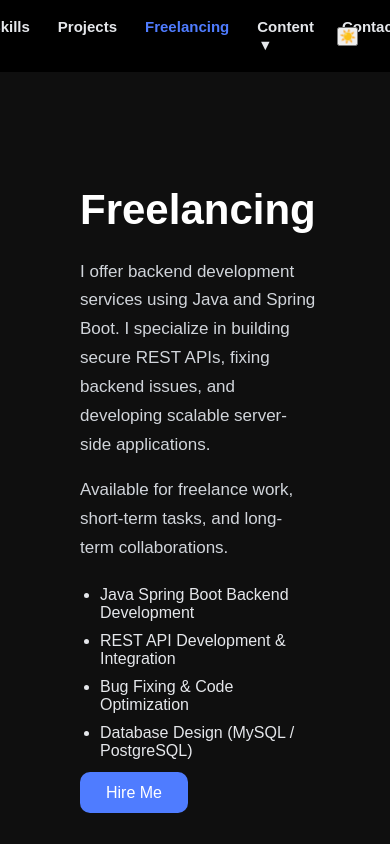
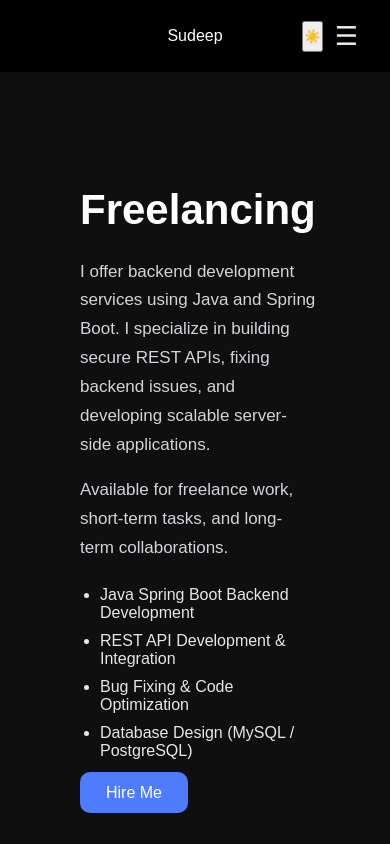
Before and after one commit to sudeepyadav-dev/portfolio, a React (Vite) app: page /freelancing in a window 390 px wide. Shown: the top 844 px of the page. Built offline with nearby package versions, Linux system fonts and the light colour scheme.

Commit message:
Add mobile hamburger navbar

```diff
--- a/src/App.css
+++ b/src/App.css
@@ -449,3 +449,64 @@
     font-size: 32px;
   }
 }
+
+
+/* =====================================================
+   📱 MOBILE HAMBURGER NAVBAR (ONLY MOBILE)
+   ===================================================== */
+
+/* Hamburger button (hidden on desktop) */
+.hamburger {
+  display: none;
+  font-size: 26px;
+  background: none;
+  border: none;
+  color: var(--nav-text);
+  cursor: pointer;
+}
+
+/* Mobile menu container */
+.mobile-menu {
+  display: none;
+}
+
+/* ===============================
+   MOBILE ONLY
+   =============================== */
+@media (max-width: 768px) {
+
+  /* Hide desktop nav links */
+  .desktop-nav {
+    display: none;
+  }
+
+  /* Show hamburger icon */
+  .hamburger {
+    display: block;
+  }
+
+  /* Mobile dropdown menu */
+  .mobile-menu {
+    display: flex;
+    flex-direction: column;
+    position: absolute;
+    top: 72px; /* navbar height */
+    left: 0;
+    width: 100%;
+    background: var(--nav-bg);
+    padding: 16px 0;
+    z-index: 999;
+  }
+
+  .mobile-menu a {
+    padding: 14px 24px;
+    color: var(--nav-text);
+    text-decoration: none;
+    font-size: 16px;
+    font-weight: 600;
+  }
+
+  .mobile-menu a:hover {
+    background: rgba(255, 255, 255, 0.08);
+  }
+}
--- a/src/components/Navbar.jsx
+++ b/src/components/Navbar.jsx
@@ -4,18 +4,20 @@ import { NavLink } from "react-router-dom";
 function Navbar() {
 
   /* ===============================
-     THEME STATE (light / dark)
+     THEME STATE
      =============================== */
   const [theme, setTheme] = useState("dark");
 
   /* ===============================
-     DROPDOWN STATE
+     DESKTOP CONTENT DROPDOWN
      =============================== */
   const [openContent, setOpenContent] = useState(false);
 
   /* ===============================
-     APPLY THEME ON <html>
+     MOBILE MENU STATE
      =============================== */
+  const [mobileOpen, setMobileOpen] = useState(false);
+
   useEffect(() => {
     document.documentElement.setAttribute("data-theme", theme);
   }, [theme]);
@@ -24,19 +26,21 @@ function Navbar() {
     <header className="nav-wrapper">
 
       {/* ===============================
-          NAV LINKS
+          LOGO / NAME
          =============================== */}
-      <nav className="nav-pill">
+      <div className="nav-logo">Sudeep</div>
 
-        {/* MAIN LINKS */}
+      {/* ===============================
+          DESKTOP NAVBAR
+         =============================== */}
+      <nav className="nav-pill desktop-nav">
+
         <NavLink to="/" end>Home</NavLink>
         <NavLink to="/skills">Skills</NavLink>
         <NavLink to="/projects">Projects</NavLink>
         <NavLink to="/freelancing">Freelancing</NavLink>
 
-        {/* ===============================
-            CONTENT DROPDOWN
-           =============================== */}
+        {/* DESKTOP CONTENT DROPDOWN */}
         <div
           className="nav-dropdown"
           onMouseEnter={() => setOpenContent(true)}
@@ -48,20 +52,14 @@ function Navbar() {
 
           {openContent && (
             <div className="dropdown-menu">
-              <NavLink to="/youtube" onClick={() => setOpenContent(false)}>
-                YouTube
-              </NavLink>
-              <NavLink to="/blog" onClick={() => setOpenContent(false)}>
-                Blog
-              </NavLink>
+              <NavLink to="/youtube">YouTube</NavLink>
+              <NavLink to="/blog">Blog</NavLink>
             </div>
           )}
         </div>
 
-        {/* OTHER LINKS */}
         <NavLink to="/contact">Contact</NavLink>
         <NavLink to="/about">About</NavLink>
-
       </nav>
 
       {/* ===============================
@@ -71,11 +69,34 @@ function Navbar() {
         <button
           className="theme-btn"
           onClick={() => setTheme(theme === "dark" ? "light" : "dark")}
-          aria-label="Toggle Theme"
         >
           {theme === "dark" ? "☀️" : "🌙"}
         </button>
+
+        {/* MOBILE HAMBURGER */}
+        <button
+          className="hamburger"
+          onClick={() => setMobileOpen(!mobileOpen)}
+        >
+          ☰
+        </button>
       </div>
+
+      {/* ===============================
+          MOBILE MENU
+         =============================== */}
+      {mobileOpen && (
+        <div className="mobile-menu">
+          <NavLink to="/" onClick={() => setMobileOpen(false)}>Home</NavLink>
+          <NavLink to="/skills" onClick={() => setMobileOpen(false)}>Skills</NavLink>
+          <NavLink to="/projects" onClick={() => setMobileOpen(false)}>Projects</NavLink>
+          <NavLink to="/freelancing" onClick={() => setMobileOpen(false)}>Freelancing</NavLink>
+          <NavLink to="/youtube" onClick={() => setMobileOpen(false)}>YouTube</NavLink>
+          <NavLink to="/blog" onClick={() => setMobileOpen(false)}>Blog</NavLink>
+          <NavLink to="/contact" onClick={() => setMobileOpen(false)}>Contact</NavLink>
+          <NavLink to="/about" onClick={() => setMobileOpen(false)}>About</NavLink>
+        </div>
+      )}
 
     </header>
   );
```
